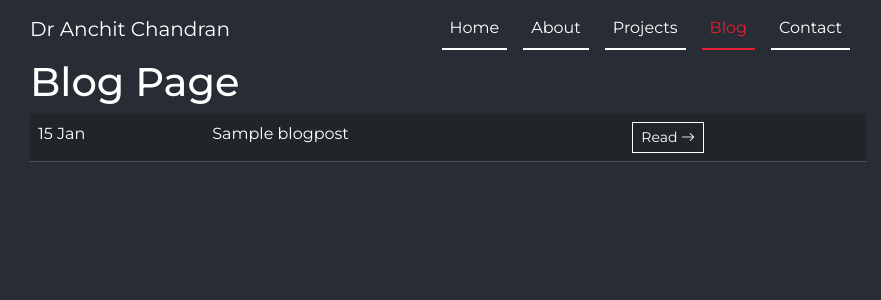
After one commit to anchit-chandran/django-personal-website, a Django app: page /blog in a window 1280 px wide. The commit adds this page. Shown: the top 300 px of the page, without its empty margins (192-1073 px from the left). Run offline with Django 4.2, Linux system fonts and the light colour scheme; tables that the repository leaves empty hold one stand-in row (values such as "Sample post"); some web fonts are replaced.

Commit message:
adds navigation and view individual posts
Signed-off-by: Anchit <anchit97123@gmail.com>

```diff
--- a/app_website/static/app_website/styles.css
+++ b/app_website/static/app_website/styles.css
@@ -159,3 +159,12 @@ section.recent-projects > .title-col {
 .badge.pill:not(:first-child) {
   margin-left: 1em;
 }
+
+/* BLOG */
+.read_btn {
+
+}
+
+.read_arrow {
+
+}
--- /dev/null
+++ b/app_website/templates/app_website/about.html
@@ -0,0 +1,5 @@
+{% extends 'app_website/base.html' %}
+
+{% block content %}
+<h1>About Page</h1>
+{% endblock %}
--- /dev/null
+++ b/app_website/templates/app_website/blog.html
@@ -0,0 +1,22 @@
+{% extends 'app_website/base.html' %}
+
+{% block content %}
+<div class="row">
+    <div class="col">
+        <h1>Blog Page</h1>
+        <table class="table table-hover table-dark">
+            <tbody>
+                {% for post in posts %}
+                <tr>
+                    <!-- <th scope="row">1</th> -->
+                    <td>{{ post.posted_at|date:"j M" }}</td>
+                    <td>{{ post.title }}</td>
+                    <td class="read_btn_wrapper"> <a href="{% url 'view_post' post_id=post.id %}" class="read_btn btn btn-outline-primary btn-sm">Read <i class="read_arrow bi bi-arrow-right"></i></a></td>
+                </tr>
+                {% endfor %}
+            </tbody>
+        </table>
+
+    </div>
+</div>
+{% endblock %}
--- /dev/null
+++ b/app_website/templates/app_website/contact.html
@@ -0,0 +1,5 @@
+{% extends 'app_website/base.html' %}
+
+{% block content %}
+<h1>Contact page</h1>
+{% endblock %}
--- a/app_website/templates/app_website/navigation.html
+++ b/app_website/templates/app_website/navigation.html
@@ -1,3 +1,9 @@
+{% url 'index' as index_url %}
+{% url 'about' as about_url %}
+{% url 'projects' as projects_url %}
+{% url 'blog' as blog_url %}
+{% url 'contact' as contact_url %}
+
 <nav class="navbar navbar-expand-lg" data-bs-theme="dark">
     <div class="container">
         <a class="navbar-brand" href="/">Dr Anchit Chandran</a>
@@ -9,27 +15,27 @@
             <ul class="navbar-nav mb-2 mb-lg-0">
 
                 <li class="nav-item me-3">
-                    <a class="nav-link active" aria-current="page" href="">
+                    <a class="nav-link {% if request.path == index_url %}active {% endif %}" aria-current="page" href="{% url 'index' %}">
                         Home
                     </a>
                 </li>
                 <li class="nav-item me-3">
-                    <a class="nav-link" aria-current="page" href="">
+                    <a class="nav-link {% if request.path == about_url %}active {% endif %}"" aria-current="page" href="{% url 'about' %}">
                         About
                     </a>
                 </li>
                 <li class="nav-item me-3">
-                    <a class="nav-link" aria-current="page" href="">
+                    <a class="nav-link {% if request.path == projects_url %}active {% endif %}"" aria-current="page" href="{% url 'projects' %}">
                         Projects
                     </a>
                 </li>
                 <li class="nav-item me-3">
-                    <a class="nav-link" aria-current="page" href="">
+                    <a class="nav-link {% if request.path == blog_url %}active {% endif %}"" aria-current="page" href="{% url 'blog' %}">
                         Blog
                     </a>
                 </li>
                 <li class="nav-item me-3">
-                    <a class="nav-link" aria-current="page" href="">
+                    <a class="nav-link {% if request.path == contact_url %}active {% endif %}"" aria-current="page" href="{% url 'contact' %}">
                         Contact
                     </a>
                 </li>
--- /dev/null
+++ b/app_website/templates/app_website/projects.html
@@ -0,0 +1,5 @@
+{% extends 'app_website/base.html' %}
+
+{% block content %}
+<h1>Projects</h1>
+{% endblock %}
--- a/app_website/urls.py
+++ b/app_website/urls.py
@@ -4,4 +4,9 @@ from . import views
 
 urlpatterns = [
     path("", views.index, name="index"),
+    path("about", views.about, name="about"),
+    path("projects", views.projects, name="projects"),
+    path("blog", views.blog, name="blog"),
+    path("blog/post/<int:post_id>", views.view_post, name='view_post'),
+    path("contact", views.contact, name="contact"),
 ]
--- a/app_website/views.py
+++ b/app_website/views.py
@@ -5,11 +5,31 @@ from .models import (
     BlogPost,
 )
 
+
 # Create your views here.
 def index(request):
+    featured_blog_posts = BlogPost.objects.filter(featured=True)
 
-    blog_posts = BlogPost.objects.filter(featured=True)
+    return render(request, "app_website/index.html", {"posts": featured_blog_posts})
 
-    return render(request, 'app_website/index.html', {
-        'posts' : blog_posts
-    })
+
+def view_post(request, post_id):
+    post = BlogPost.objects.get(id=post_id)
+    return render(request, "app_website/post.html", {'post':post})
+
+
+def about(request):
+    return render(request, "app_website/about.html")
+
+
+def projects(request):
+    return render(request, "app_website/projects.html")
+
+
+def blog(request):
+    posts = BlogPost.objects.all()
+    return render(request, "app_website/blog.html", {'posts':posts})
+
+
+def contact(request):
+    return render(request, "app_website/contact.html")
```
Also changed, not shown: app_website/templates/app_website/post.html (added, +11 -0 lines).
